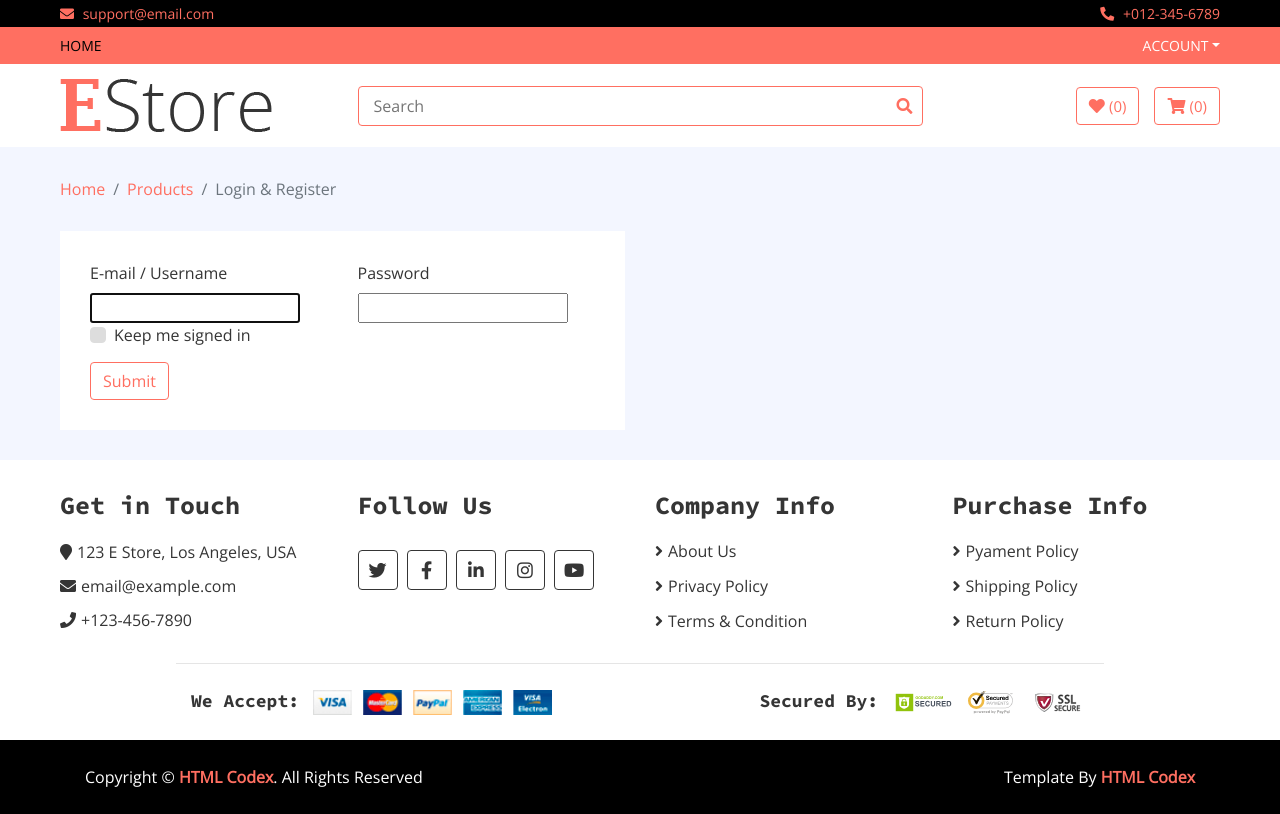
After one commit to kripaz777/ecomm_3pm, a Django app: page /account/login/ in a window 1280 px wide. The commit adds this page. Run offline with Django 4.2, Linux system fonts and the light colour scheme; some libraries are stand-ins or nearby versions.

Commit message:
login and product revew

```diff
--- a/ecomm/settings.py
+++ b/ecomm/settings.py
@@ -121,5 +121,7 @@ STATICFILES_DIRS = [
 ]
 # Default primary key field type
 # https://docs.djangoproject.com/en/4.2/ref/settings/#default-auto-field
+LOGIN_REDIRECT_URL = "/"
+LOGOUT_REDIRECT_URL = "/"
 
 DEFAULT_AUTO_FIELD = "django.db.models.BigAutoField"
--- a/ecomm/urls.py
+++ b/ecomm/urls.py
@@ -20,7 +20,8 @@ from django.conf import settings
 from django.conf.urls.static import static
 urlpatterns = [
     path("admin/", admin.site.urls),
-    path("", include('home.urls'))
+    path("", include('home.urls')),
+    path("account/",include('django.contrib.auth.urls')),
 ]
 if settings.DEBUG:
     urlpatterns += static(settings.MEDIA_URL,
--- a/templates/base.html
+++ b/templates/base.html
@@ -54,29 +54,28 @@
                     <div class="collapse navbar-collapse justify-content-between" id="navbarCollapse">
                         <div class="navbar-nav mr-auto">
                             <a href="index.html" class="nav-item nav-link active">Home</a>
-                            <a href="product-list.html" class="nav-item nav-link">Products</a>
-                            <a href="product-detail.html" class="nav-item nav-link">Product Detail</a>
-                            <a href="cart.html" class="nav-item nav-link">Cart</a>
-                            <a href="checkout.html" class="nav-item nav-link">Checkout</a>
-                            <a href="my-account.html" class="nav-item nav-link">My Account</a>
+                        </div>
+                        {% if user.is_authenticated %}
+                        <div class="navbar-nav ml-auto">
                             <div class="nav-item dropdown">
-                                <a href="#" class="nav-link dropdown-toggle" data-toggle="dropdown">More Pages</a>
+                                <a href="#" class="nav-link dropdown-toggle" data-toggle="dropdown">{{user.username}}</a>
                                 <div class="dropdown-menu">
-                                    <a href="wishlist.html" class="dropdown-item">Wishlist</a>
-                                    <a href="login.html" class="dropdown-item">Login & Register</a>
-                                    <a href="contact.html" class="dropdown-item">Contact Us</a>
+                                    <a href="/account/logout/" class="dropdown-item">Log Out</a>
+<!--                                    <a href="#" class="dropdown-item">Register</a>-->
                                 </div>
                             </div>
                         </div>
+                        {% else %}
                         <div class="navbar-nav ml-auto">
                             <div class="nav-item dropdown">
-                                <a href="#" class="nav-link dropdown-toggle" data-toggle="dropdown">User Account</a>
+                                <a href="#" class="nav-link dropdown-toggle" data-toggle="dropdown">Account</a>
                                 <div class="dropdown-menu">
-                                    <a href="#" class="dropdown-item">Login</a>
-                                    <a href="#" class="dropdown-item">Register</a>
+                                    <a href="/account/login/" class="dropdown-item">Login</a>
+                                    <a href="/signup" class="dropdown-item">Register</a>
                                 </div>
                             </div>
                         </div>
+                        {% endif %}
                     </div>
                 </nav>
             </div>
--- /dev/null
+++ b/templates/registration/login.html
@@ -0,0 +1,56 @@
+{% extends 'base.html' %}
+{% load static %}
+{% block content %}
+
+        <!-- Breadcrumb Start -->
+        <div class="breadcrumb-wrap">
+            <div class="container-fluid">
+                <ul class="breadcrumb">
+                    <li class="breadcrumb-item"><a href="#">Home</a></li>
+                    <li class="breadcrumb-item"><a href="#">Products</a></li>
+                    <li class="breadcrumb-item active">Login & Register</li>
+                </ul>
+            </div>
+        </div>
+        <!-- Breadcrumb End -->
+
+        <!-- Login Start -->
+        <div class="login">
+            <div class="container-fluid">
+                <div class="row">
+
+
+                    <div class="col-lg-6">
+                        <form method = "POST">
+                            {% csrf_token %}
+                        <div class="login-form">
+                            <div class="row">
+                                <div class="col-md-6">
+                                    <label>E-mail / Username</label>
+<!--                                    <input class="form-control" type="text" placeholder="E-mail / Username">-->
+                                    {{form.username}}
+                                </div>
+                                <div class="col-md-6">
+                                    <label>Password</label>
+<!--                                    <input class="form-control" type="text" placeholder="Password">-->
+                                    {{form.password}}
+                                </div>
+                                <div class="col-md-12">
+                                    <div class="custom-control custom-checkbox">
+                                        <input type="checkbox" class="custom-control-input" id="newaccount">
+                                        <label class="custom-control-label" for="newaccount">Keep me signed in</label>
+                                    </div>
+                                </div>
+                                <div class="col-md-12">
+                                    <button class="btn">Submit</button>
+                                </div>
+                            </div>
+                        </div>
+                        </form>
+                    </div>
+                </div>
+            </div>
+        </div>
+        <!-- Login End -->
+
+        {% endblock %}
--- a/templates/search.html
+++ b/templates/search.html
@@ -67,7 +67,7 @@
                             <div class="col-md-4">
                                 <div class="product-item">
                                     <div class="product-title">
-                                        <a href="#">{{cat.name}}</a>
+                                        <a href="/detail/{{cat.slug}}">{{cat.name}}</a>
                                         <div class="ratting">
                                             <i class="fa fa-star"></i>
                                             <i class="fa fa-star"></i>
--- a/templates/signup.html
+++ b/templates/signup.html
@@ -41,7 +41,7 @@
                                 </div>
                                 <div class="col-md-6">
                                     <label>Username</label>
-                                    <input name = "username" class="form-control" type="text" placeholder="Mobile No">
+                                    <input name = "username" class="form-control" type="text" placeholder="Username">
                                 </div>
                                 <div class="col-md-6">
                                     <label>Password</label>
```
Also changed, not shown: home/models.py (+11 -0 lines), db.sqlite3.
